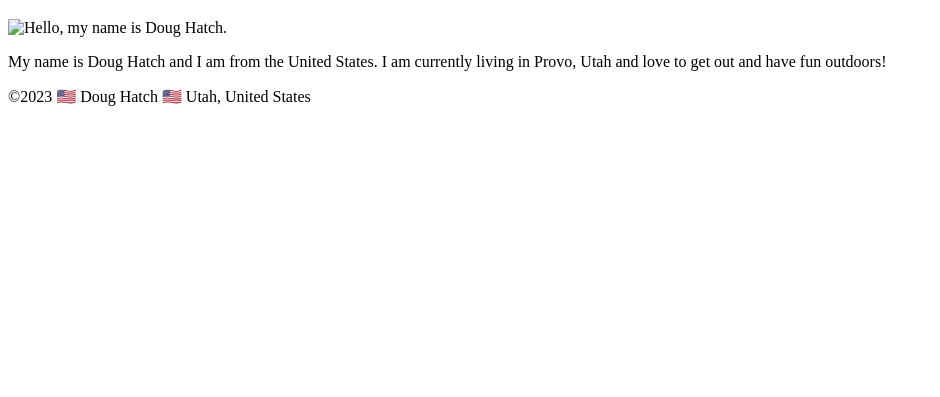
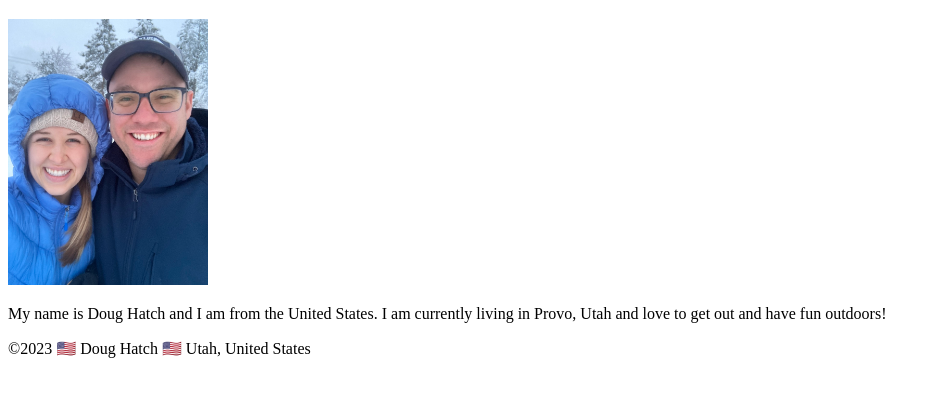
Before and after one commit to doughatch343/wdd130, a plain HTML site: page index.html in a window 1280 px wide. Shown: the part 87-484 px from the top of the page, without its empty margins (0-940 px from the left). Drawn offline with Linux system fonts and the light colour scheme.

Commit message:
updated image

```diff
--- a/index.html
+++ b/index.html
@@ -15,7 +15,7 @@
     </header>
     <main>
         <h1>Doug Hatch | WDD 130</h1>
-        <img src="images/profile./Users/hatch/School/wdd130/images/DougandLexy.jpeg" alt="Hello, my name is Doug Hatch." width="200">
+        <img src="images/DougandLexy.jpeg" alt="Hello, my name is Doug Hatch." width="200">
         <p> My name is Doug Hatch and I am from the United States. I am currently living in Provo, Utah and love to get out and have fun outdoors!</p>
     </main>
     <footer>
```
